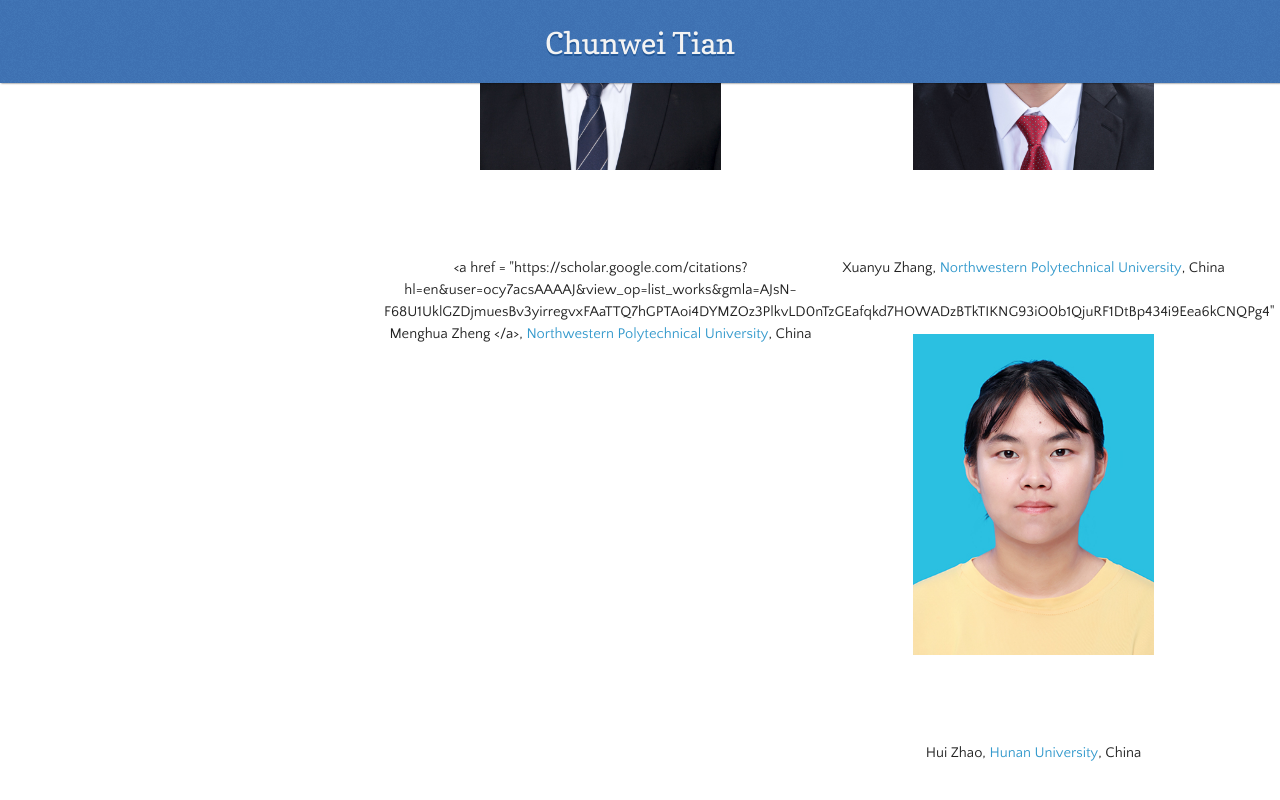
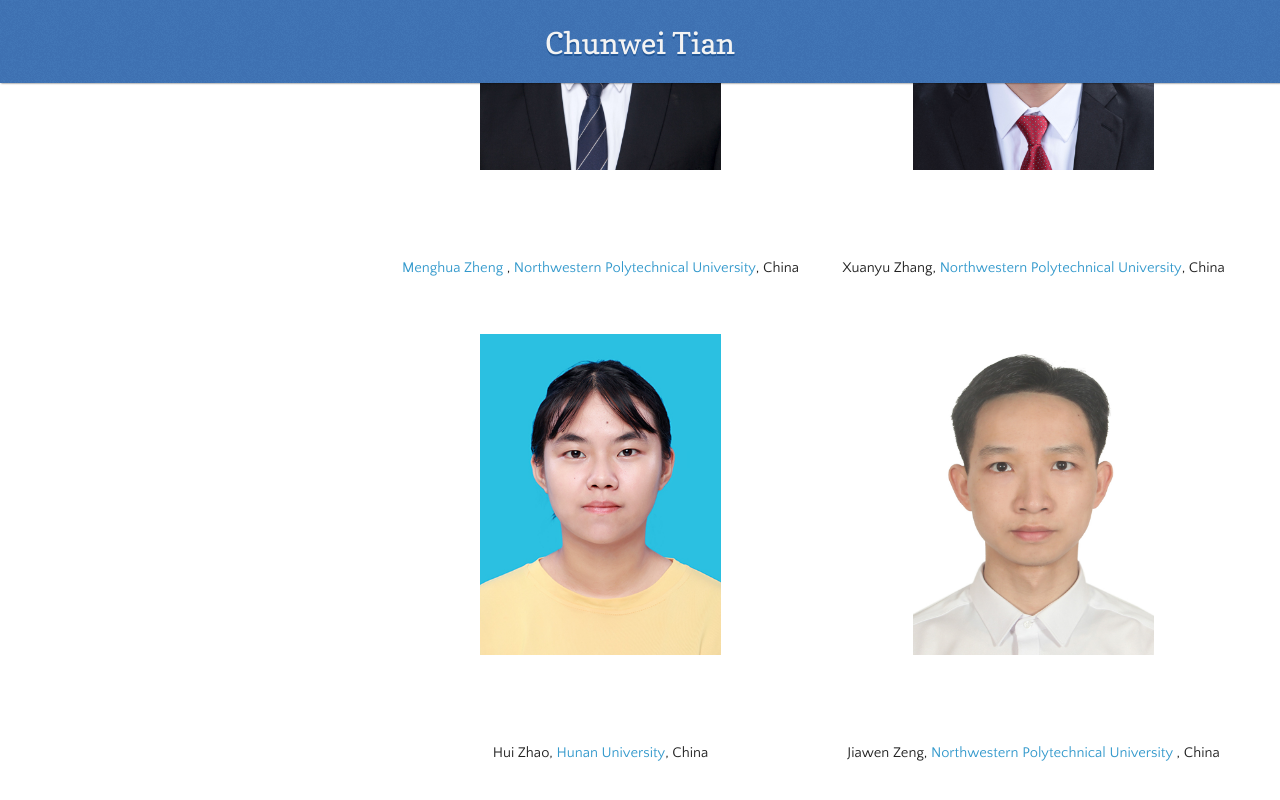
Before and after one commit to hellloxiaotian/hellloxiaotian.github.io, a Jekyll site: the page built from index.md, in a window 1280 px wide and 900 px high, scrolled down 15188 px, cut to the strip 0-815 px from the top of the window. Shown: the top 800 px of the strip. Built offline with Jekyll 4.4.1, drawn with Linux system fonts in a browser that asks for light colours; nearby versions of some CDN libraries; our own code applies the rules of GitHub Pages for plain Markdown files; the repository's description, which GitHub fills in, is left out.

Commit message:
Add files via upload

```diff
--- a/index.md
+++ b/index.md
@@ -601,7 +601,7 @@ Graduate Course "Cloud Oriented Big Data Technologies" (Spring)
      <div class="img">
       <img src="picture/Menghua Zheng.jpg" >
       <div class="desc_blank"> </div>
-      <div class="desc"> <a href = "https://scholar.google.com/citations?hl=en&user=ocy7acsAAAAJ&view_op=list_works&gmla=AJsN-F68U1UklGZDjmuesBv3yirregvxFAaTTQ7hGPTAoi4DYMZOz3PlkvLD0nTzGEafqkd7HOWADzBTkTIKNG93iO0b1QjuRF1DtBp434i9Eea6kCNQPg4" Menghua Zheng </a>, <a href = "https://www.nwpu.edu.cn">Northwestern Polytechnical University</a>, China</div>
+      <div class="desc"> <a href = "https://scholar.google.com/citations?hl=en&user=ocy7acsAAAAJ&view_op=list_works&gmla=AJsN-F68U1UklGZDjmuesBv3yirregvxFAaTTQ7hGPTAoi4DYMZOz3PlkvLD0nTzGEafqkd7HOWADzBTkTIKNG93iO0b1QjuRF1DtBp434i9Eea6kCNQPg4"> Menghua Zheng </a>, <a href = "https://www.nwpu.edu.cn">Northwestern Polytechnical University</a>, China</div>
       <div class="desc_blank_2"> </div>
      </div>
 
```
